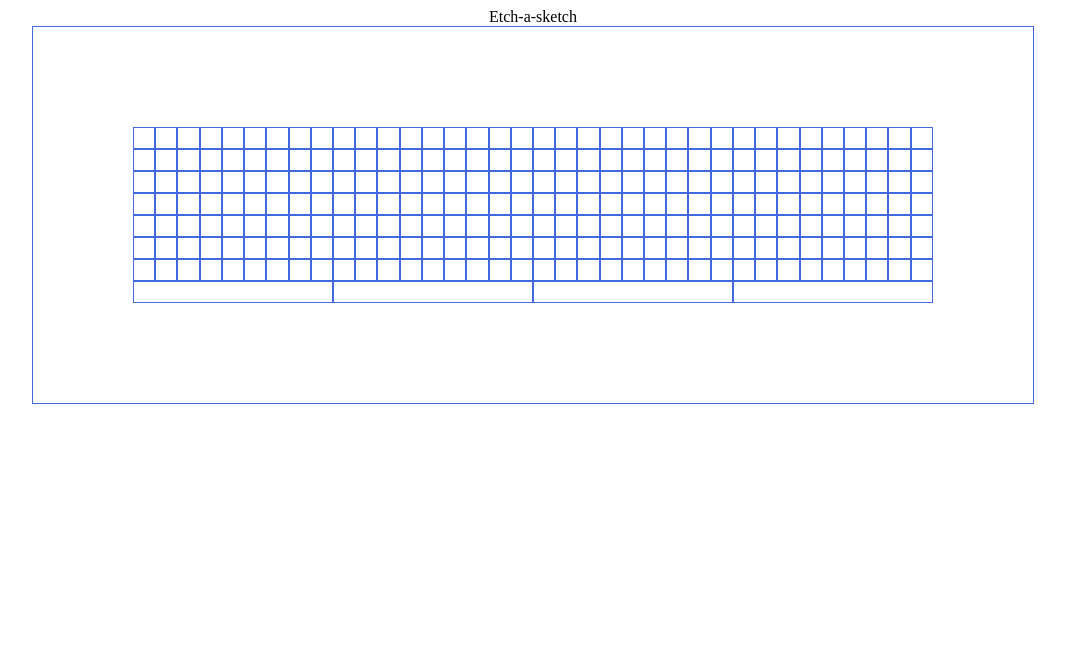
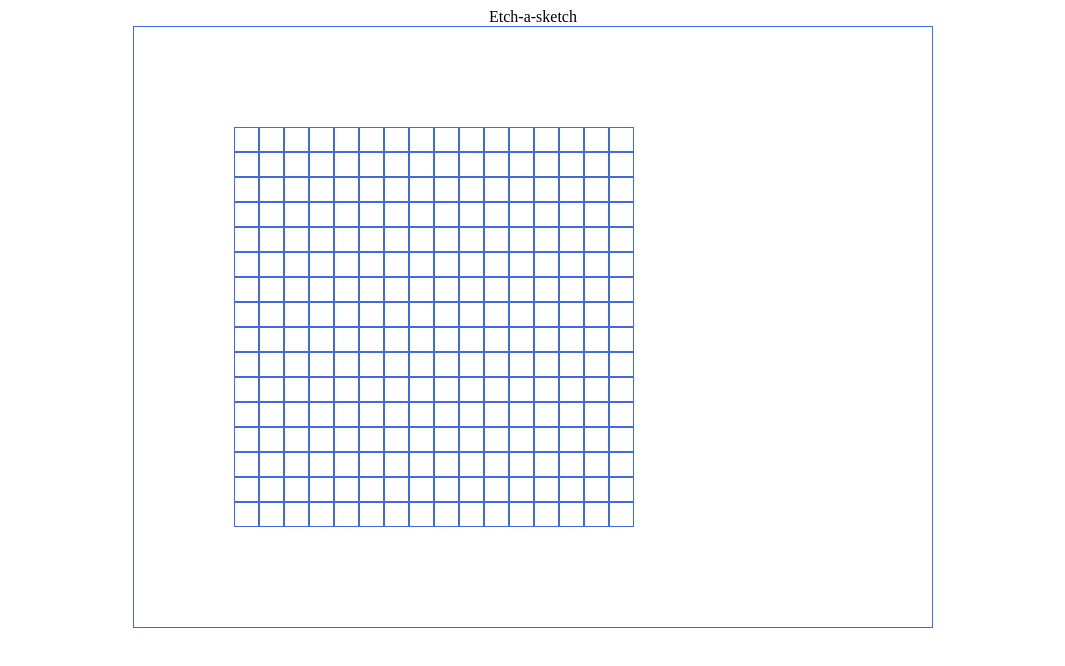
Before and after one commit to Batchelder-bit/etcha-a-sketch, a plain HTML site: page index.html in a window 1280 px wide. Shown: the whole page, without its empty margins (107-1172 px from the left). Drawn offline with Linux system fonts and the light colour scheme.

Commit message:
Grid is being made correctly, need to make it look pretty

```diff
--- a/java-script.js
+++ b/java-script.js
@@ -5,11 +5,22 @@ const container = document.querySelector('.container');
 function createGrid (amountPerSide) {
     let gridCounter = 0;
     for (let i = 0; i < amountPerSide * amountPerSide; i++) {
-            console.log(gridCounter);
-            let newBox = document.createElement('div');
-            newBox.classList.add('grid');
-            container.appendChild(newBox);
-            gridCounter++
+            // console.log(gridCounter);
+            let cubeCounter = i + 1;
+            if(cubeCounter % amountPerSide == 0) {
+                let newBox = document.createElement('div');
+                newBox.classList.add('grid');
+                container.appendChild(newBox);
+                let endingDiv = document.createElement('div');
+                endingDiv.classList.add('endingDiv');
+                container.appendChild(endingDiv);
+                console.log(i);
+            } else {
+                let newBox = document.createElement('div');
+                newBox.classList.add('grid');
+                container.appendChild(newBox);
+            }
+            // gridCounter++
     }
 }
 
--- a/style.css
+++ b/style.css
@@ -1,3 +1,7 @@
+* {
+    box-sizing: border-box;
+}
+
 body {
     display: flex;
     flex-direction: column;
@@ -12,12 +16,17 @@ body {
     padding: 100px;
     flex-wrap: wrap;
     border: .5px solid royalblue;
+    flex-direction: row;
 }
 
 .grid {
-    box-sizing: border-box;
     border: 1px solid royalblue;
-    background-color: white;
-    padding: 10px;
-    flex: 1;
+    width: 25px;
+    height: 25px;
 }
+
+.endingDiv {
+    width: 100%;
+    border: 0px;
+    height: 0px;
+}
```
Also changed, not shown: index.html (+1 -3 lines).
